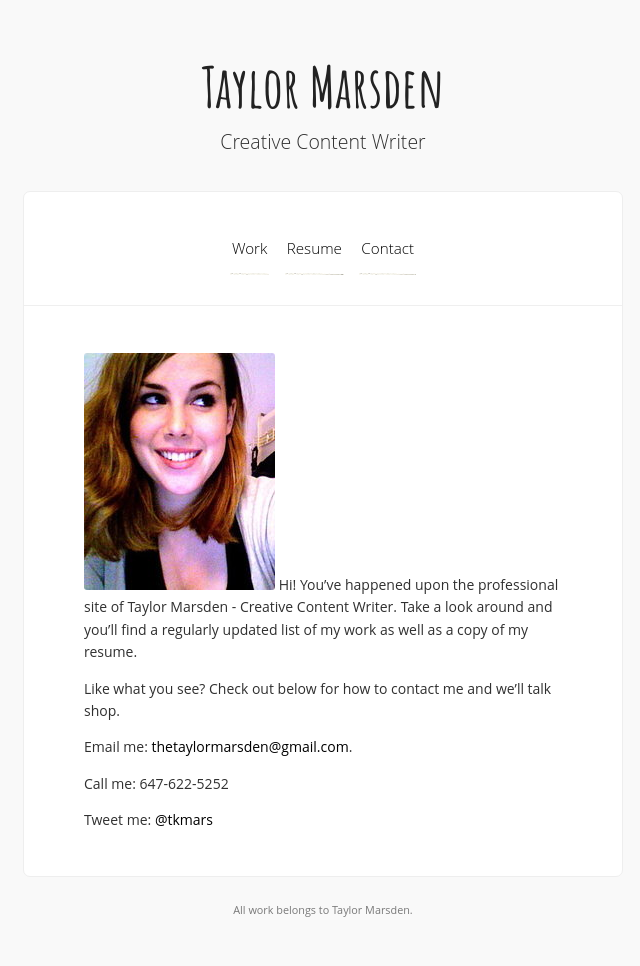
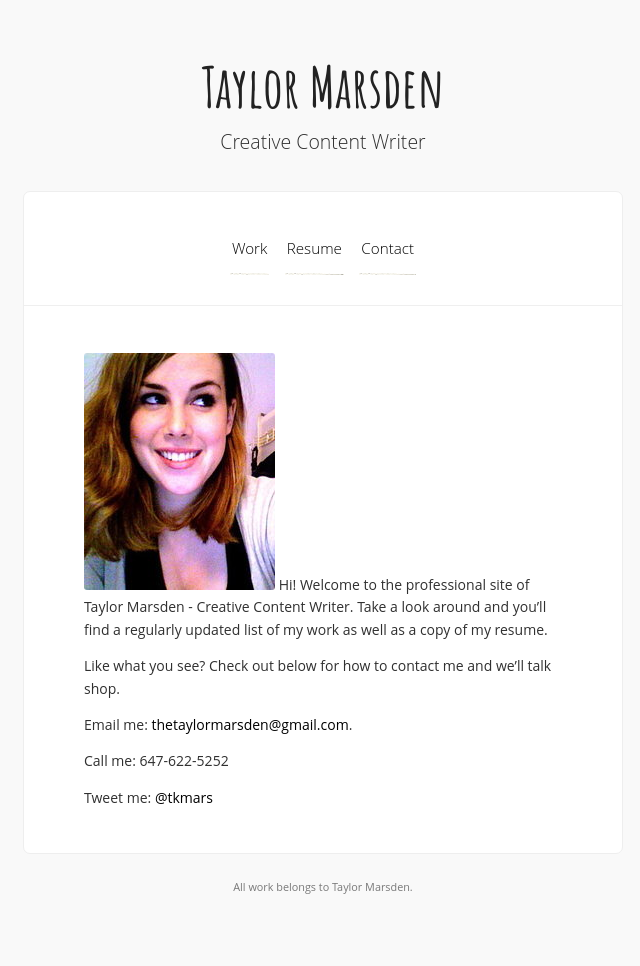
Before and after one commit to tkmars/tkmars.github.io, a Jekyll site: the page built from contact.md, in a window 1280 px wide. Shown: the whole page, without its empty margins (317-957 px from the left). Built offline with Jekyll 4.4.1, drawn with Linux system fonts in a browser that asks for light colours; Markdown is read by kramdown in place of the engine named in the settings; comment, search, counter and statistics services are not loaded; after the commit the page ends 943 px from its top, so only the background shows below that.

Commit message:
welcome message edits

```diff
--- a/contact.md
+++ b/contact.md
@@ -2,7 +2,7 @@
 layout: page
 ---
 
-![My helpful screenshot]({{ site.url }}/images/rsz_me.jpg) Hi! You've happened upon the professional site of Taylor Marsden - Creative Content Writer. Take a look around and you'll find a regularly updated list of my work as well as a copy of my resume.
+![My helpful screenshot]({{ site.url }}/images/rsz_me.jpg) Hi! Welcome to the professional site of Taylor Marsden - Creative Content Writer. Take a look around and you'll find a regularly updated list of my work as well as a copy of my resume.
 
 Like what you see? Check out below for how to contact me and we'll talk shop.
 
```
